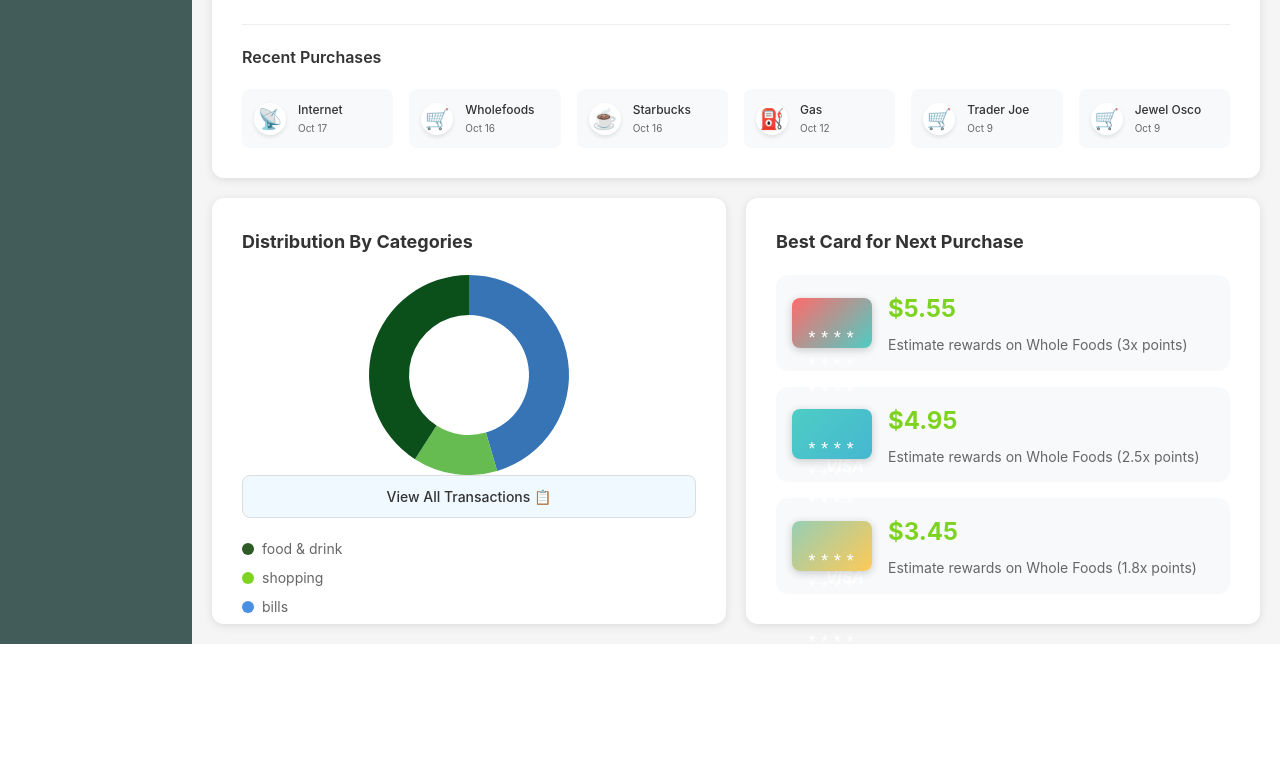
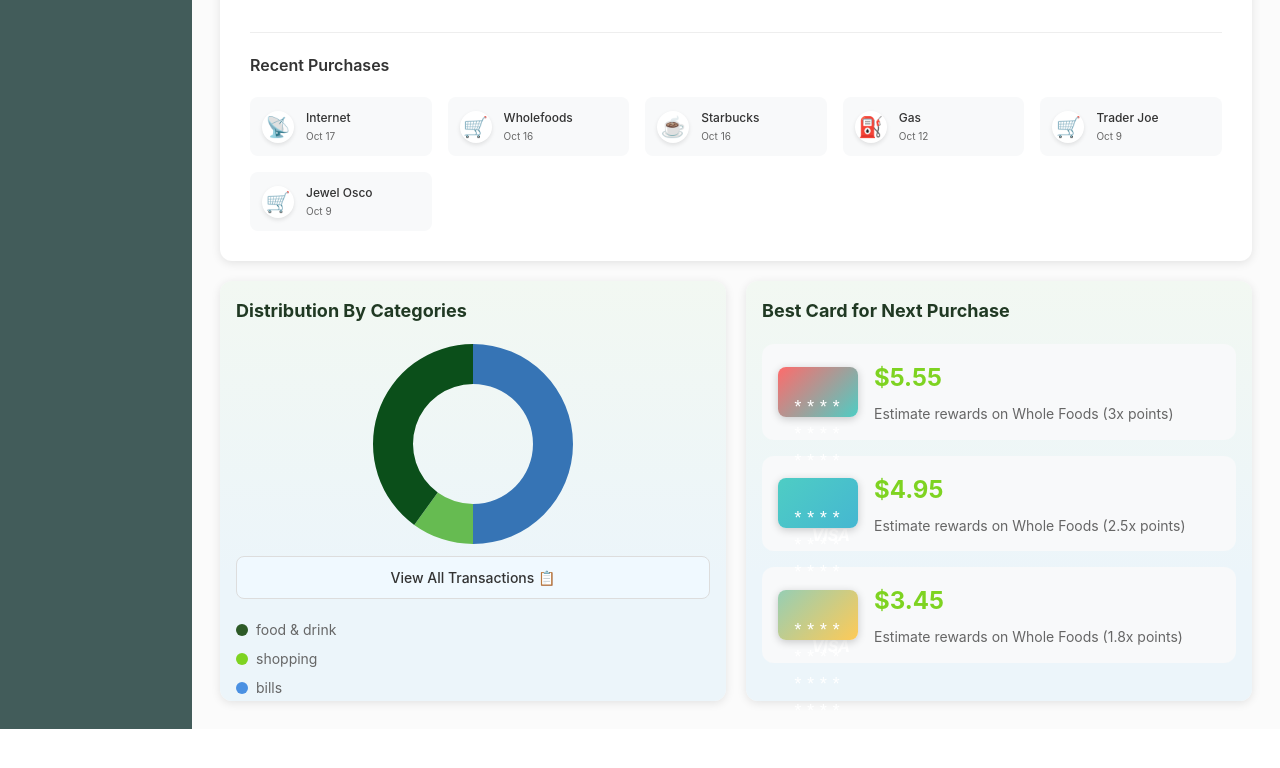
Before and after one commit to ch6rles/spendtracker_cs100, a React (Vite) app: page / in a window 1280 px wide. Shown: the part 518-1286 px from the top of the page. Before the commit the page ends 1219 px from the top, so only its background shows below. Built offline with nearby package versions, Linux system fonts and the light colour scheme.

Commit message:
change in distribution by categories

```diff
--- a/src/components/Dashboard.css
+++ b/src/components/Dashboard.css
@@ -1,7 +1,7 @@
 .dashboard {
   flex: 1;
-  padding: 20px;
-  background-color: #f5f5f5;
+  padding: 28px;
+  background-color: rgba(255, 255, 255, 0.634);
   min-height: 100vh;
 }
 
@@ -163,15 +163,20 @@
 
 .category-distribution,
 .best-cards {
-  background: white;
+  background: linear-gradient(180deg, #f2f8f2 0%, #ecf5fa 70%);
   border-radius: 12px;
-  padding: 30px;
+  padding: 16px;
+  min-height: 420px;
+  box-sizing: border-box;
+  display: flex;
+  flex-direction: column;
+  justify-content: flex-start;
   box-shadow: 0 2px 10px rgba(0, 0, 0, 0.1);
 }
 
 .category-distribution h3,
 .best-cards h3 {
-  color: #333;
+  color: #203923;
   margin: 0 0 20px 0;
   font-size: 18px;
 }
@@ -206,6 +211,9 @@
 .view-transactions-btn {
   width: 100%;
   padding: 12px;
+  margin-top: 12px;
+  display: inline-block;
+  z-index: 1;
   background: #f0f9ff;
   border: 1px solid #ddd;
   border-radius: 8px;
--- a/src/components/Dashboard.tsx
+++ b/src/components/Dashboard.tsx
@@ -45,7 +45,7 @@
         label: 'Income',
         data: [3, 4, 3, 4, 5, 8, 10, 15, 18, 19, 20, 20],
         borderColor: '#4A90E2',
-        backgroundColor: 'rgba(74, 144, 226, 0.1)',
+        backgroundColor: 'rgba(36, 97, 168, 0.1)',
         tension: 0.4,
       },
       {
@@ -71,7 +71,7 @@
     labels: ['Bills', 'Shopping', 'Food & Drink'],
     datasets: [
       {
-        data: [50, 15, 45],
+        data: [50, 10, 40],
         backgroundColor: ['#3674B5', '#66BB51', '#0B4F1A'],
         borderWidth: 0,
       },
--- a/src/components/Transactions.css
+++ b/src/components/Transactions.css
@@ -1,7 +1,7 @@
 .transactions {
   flex: 1;
   padding: 20px;
-  background-color: #f5f5f5;
+  background-color: 114A12;
   min-height: 100vh;
 }
 
@@ -10,7 +10,7 @@
   justify-content: space-between;
   align-items: center;
   margin-bottom: 30px;
-  background: white;
+  background: rgba(255, 255, 255, 0.325);
   padding: 20px;
   border-radius: 12px;
   box-shadow: 0 2px 10px rgba(0, 0, 0, 0.1);
```
